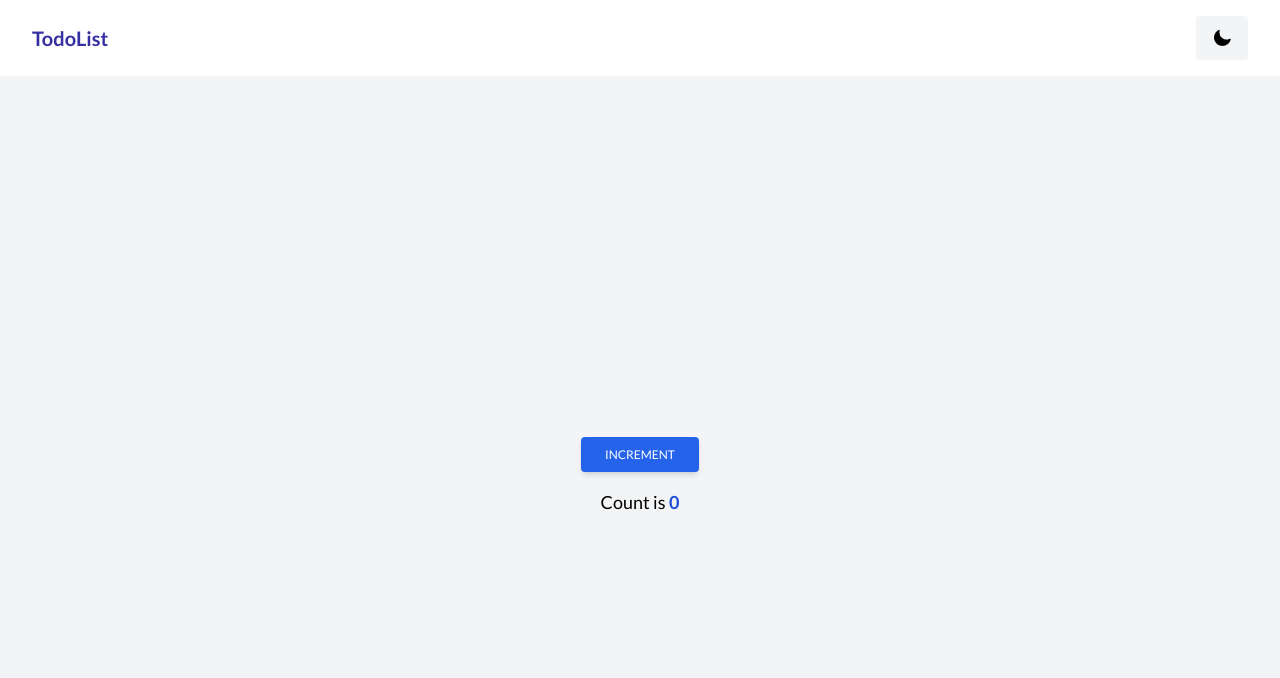
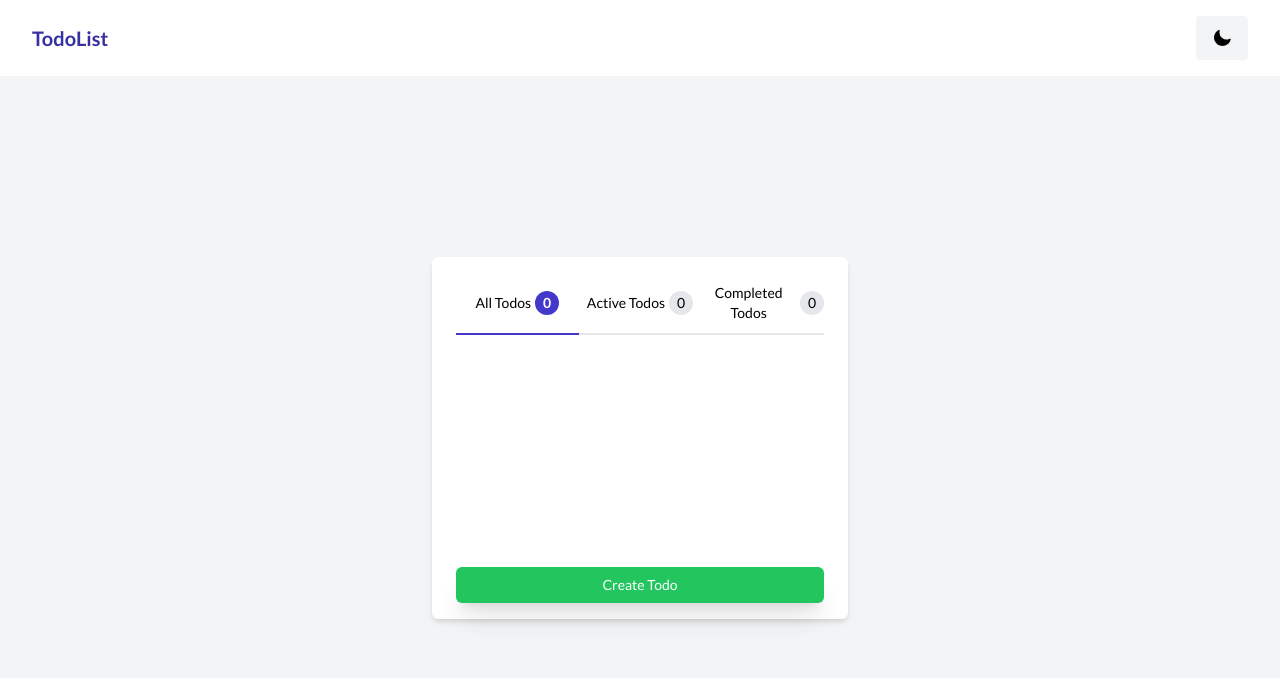
Before and after one commit to Fulfilled-Koala/React-TodoList, a React (Vite) app: page / in a window 1280 px wide. Shown: the top 678 px of the page. Built offline with nearby package versions, Linux system fonts and the light colour scheme.

Commit message:
feat: add input modal and todos list

```diff
--- a/src/App.tsx
+++ b/src/App.tsx
@@ -1,30 +1,58 @@
-import create from "zustand";
-
-type State = {
-  count: number;
-  increment: () => void;
-};
-
-const useStore = create<State>()((setState) => ({
-  count: 0,
-  increment: () => setState((state) => ({ count: state.count + 1 })),
-}));
+import { Tab } from "@headlessui/react";
+import { useState } from "react";
+import TodoTab from "./components/TodoTab";
+import Todo from "./components/Todo";
+import useTodos from "./store/useTodos";
+import FormModal from "./components/FormModal";
 
 export default function App(): JSX.Element {
-  const { count, increment } = useStore((state) => state);
+  const [showModal, setShowModal] = useState(false);
+  const todos = useTodos((state) => state.todos);
+
+  const activeTodos = todos.filter((todo) => !todo.completed);
+  const completedTodos = todos.filter((todo) => todo.completed);
 
   return (
-    <div className="flex h-screen flex-col items-center justify-center gap-4">
-      <button
-        type="button"
-        onClick={() => increment()}
-        className="inline-block rounded bg-blue-600 px-6 py-2.5 text-xs font-medium uppercase leading-tight text-white shadow-md transition duration-150 ease-in-out hover:bg-blue-700 hover:shadow-lg focus:bg-blue-700 focus:shadow-lg focus:outline-none focus:ring-0 active:bg-blue-800 active:shadow-lg"
-      >
-        Increment
-      </button>
-      <p className="text-lg">
-        Count is <span className="font-bold text-blue-700">{count}</span>
-      </p>
-    </div>
+    <>
+      <FormModal show={showModal} onClose={() => setShowModal(false)} />
+
+      <div className="flex h-1/2 w-auto flex-col justify-between rounded-md bg-white px-2 py-4 text-black shadow-md dark:bg-dim-300 dark:text-neutral-100 sm:px-6 xl:w-1/3">
+        <Tab.Group>
+          <Tab.List as="div" className="flex justify-between">
+            <TodoTab title="All Todos" amount={todos.length} />
+            <TodoTab title="Active Todos" amount={activeTodos.length} />
+            <TodoTab title="Completed Todos" amount={completedTodos.length} />
+          </Tab.List>
+
+          <Tab.Panels as="ul" className="my-4 h-full overflow-y-auto">
+            <Tab.Panel>
+              {todos.map((todo) => (
+                <Todo key={todo.id} todo={todo} />
+              ))}
+            </Tab.Panel>
+
+            <Tab.Panel>
+              {activeTodos.map((todo) => (
+                <Todo key={todo.id} todo={todo} />
+              ))}
+            </Tab.Panel>
+
+            <Tab.Panel>
+              {completedTodos.map((todo) => (
+                <Todo key={todo.id} todo={todo} />
+              ))}
+            </Tab.Panel>
+          </Tab.Panels>
+        </Tab.Group>
+
+        <button
+          onClick={() => setShowModal(true)}
+          type="button"
+          className="rounded-md bg-green-500 px-4 py-2 text-sm font-bold font-medium text-white shadow-xl duration-300 hover:bg-opacity-50 dark:bg-green-600 dark:hover:bg-opacity-50"
+        >
+          Create Todo
+        </button>
+      </div>
+    </>
   );
 }
```
